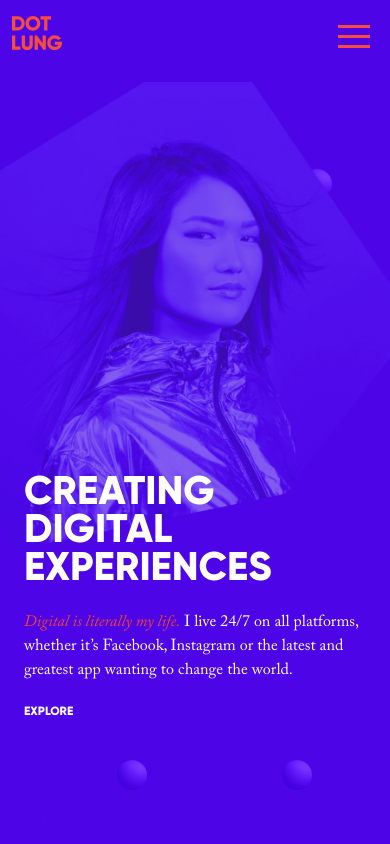
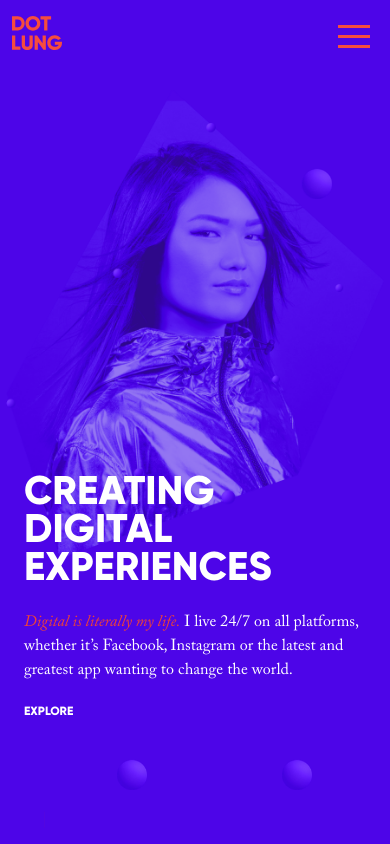
Before and after one commit to ArnabShikder24/dotlung-frontend, a Next.js app: page /about in a window 390 px wide. Shown: the top 844 px of the page. Built offline with nearby package versions, Linux system fonts and the light colour scheme; a web font is replaced by a local one.

Commit message:
image placed

```diff
--- a/src/app/about/page.tsx
+++ b/src/app/about/page.tsx
@@ -3,6 +3,7 @@ import Image from "next/image";
 import React, { useState } from "react";
 import { motion } from "framer-motion";
 import DotImage from "../../assets/images/Trapezoid 2.png";
+import DotImage1 from "../../assets/images/Trapezoid.png";
 import { PathNames } from "../../routes/index.route";
 import DotSection from "../../components/DotSection";
 import AnimatedLineVertical from "../../components/AnimatedLineVertical";
@@ -17,20 +18,25 @@ const WorkWithDot = () => {
   };
   return (
     <div className="container mx-auto overflow-x-hidden mt-20 md:mt-0">
-      <div className="flex flex-col justify-between lg:justify-start lg:flex-row items-center font-gilroy h-[90vh] lg:h-auto">
-        <div className="flex-1 flex justify-center items-center lg:flex-none">
-          <RevealOnScroll className="-z-10">
+      <div className="flex flex-col justify-between lg:justify-start lg:flex-row items-center font-gilroy h-[90vh] lg:h-[75vh]">
+        <div className="lg:w-[50%] flex-1 flex justify-center items-center lg:flex-none">
+          <RevealOnScroll className="-z-10 lg:absolute">
             <Image
-              className="w-full scale-[1.2] md:scale-100 md:w-[780px] -z-20"
+              className="w-full scale-[1.2] md:scale-100 md:w-[780px] -z-20 hidden lg:block"
               src={DotImage}
+              alt="Dotlung"
+            />
+            <Image
+              className="w-full scale-[1.2] md:scale-100 md:w-[780px] -z-20 block lg:hidden"
+              src={DotImage1}
               alt="Dotlung"
             />
           </RevealOnScroll>
         </div>
         <div
-          className="h-auto lg:w-[510px] -mt-20 lg:-mt-0"
+          className="h-auto lg:w-[510px] -mt-24 lg:mt-0"
         >
-          <div className="z-10 text-left max-w-2xl px-6">
+          <div className="z-10 text-left max-w-2xl px-6 lg:mt-52">
             <RevealOnScroll>
               <h1 className="text-[2.5rem] lg:text-[4.9rem] font-bold uppercase leading-[38px] lg:leading-[75px] -z-10">
                 CREATING DIGITAL EXPERIENCES
```
